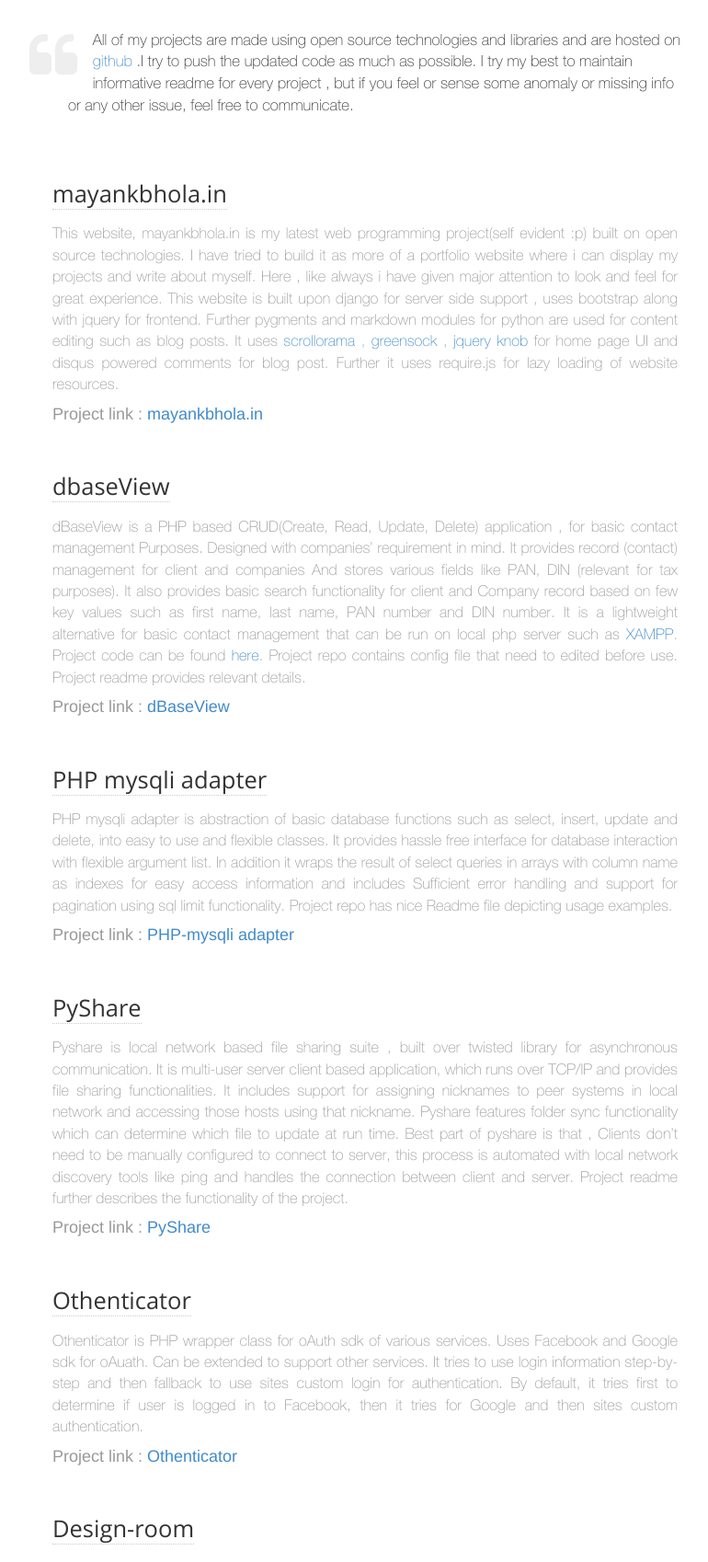
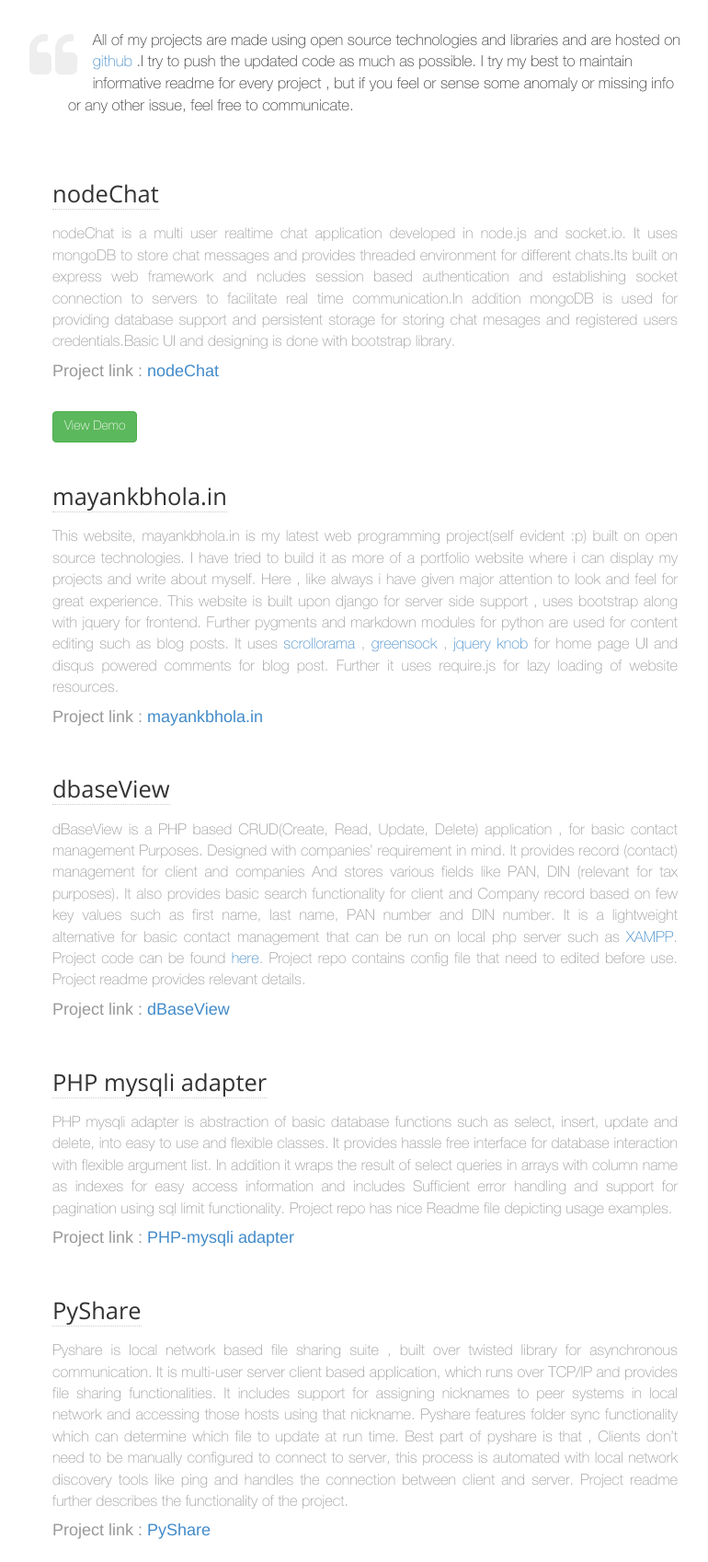
Before and after one commit to psych0der/mayankbhola, a Django app: page /projects/ in a window 1280 px wide. Shown: the part 235-1933 px from the top of the page at 92% size, without its empty margins (53-823 px from the left). Run offline with Django 3.2, Linux system fonts and the light colour scheme; parts of the project's set-up code (start-up, migrations or seed data) failed here and were passed over; some libraries are stand-ins or nearby versions.

Commit message:
projects added

```diff
--- a/templates/projects.html
+++ b/templates/projects.html
@@ -13,6 +13,18 @@
 
 		</br>
 
+
+		<div class="project">
+		<header class="opens"><span>nodeChat</span></header>
+		<div class="project-content hnew">
+		nodeChat is a multi user realtime chat application developed in node.js and socket.io. It uses mongoDB to store chat messages and provides threaded environment for different chats.Its built on express web framework and ncludes session based authentication and establishing socket connection to servers to facilitate real time communication.In addition mongoDB is used for providing database support and persistent storage
+		for storing chat mesages and registered users credentials.Basic UI and designing is done with bootstrap library.
+		</br>
+		<h4>Project link : <a href="https://github.com/psych0der/nodeChat">nodeChat</a> </h4>
+		<br>
+		<a  href="http://serene-escarpment-1861.herokuapp.com"><button type="button" class="btn btn-success">View Demo</button></a>
+		</div>
+		</div>
 
 
 		<div class="project">
```
Also changed, not shown: templates/playground.html (+10 -0 lines), 1 other file.
